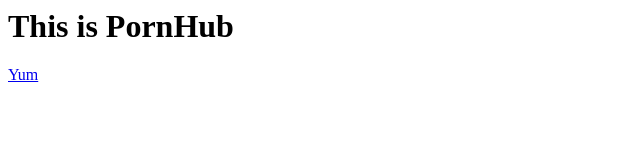
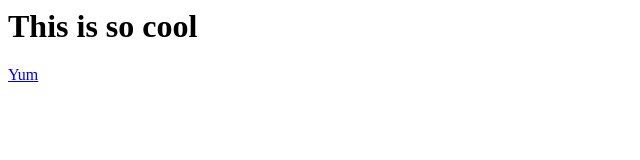
Before and after one commit to Ween88/webpages, a plain HTML site: page index.html in a window 1280 px wide. Shown: the whole page, without its empty margins (0-640 px from the left). Drawn offline with Linux system fonts and the light colour scheme.

Commit message:
Update index.html

```diff
--- a/index.html
+++ b/index.html
@@ -1,2 +1,2 @@
-<h1>This is PornHub</h1>
+<h1>This is so cool</h1>
 <a href=https://www.pornhub.com/>Yum</a>
```
